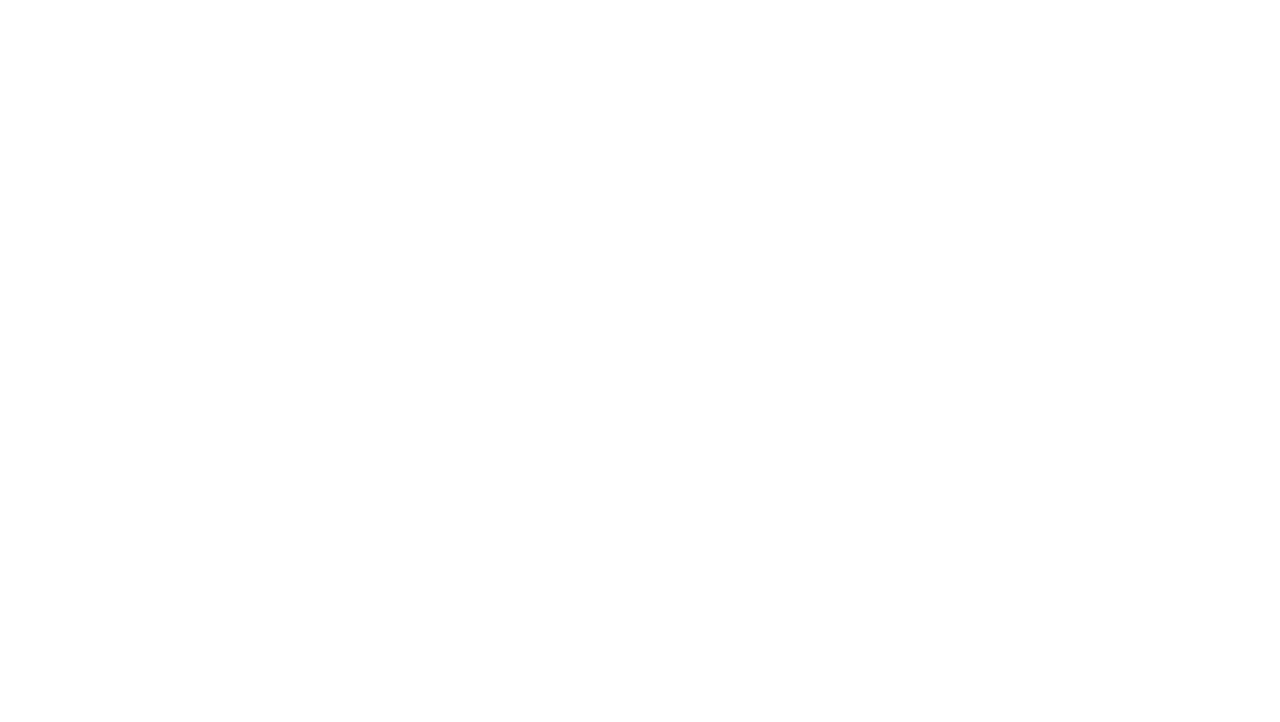
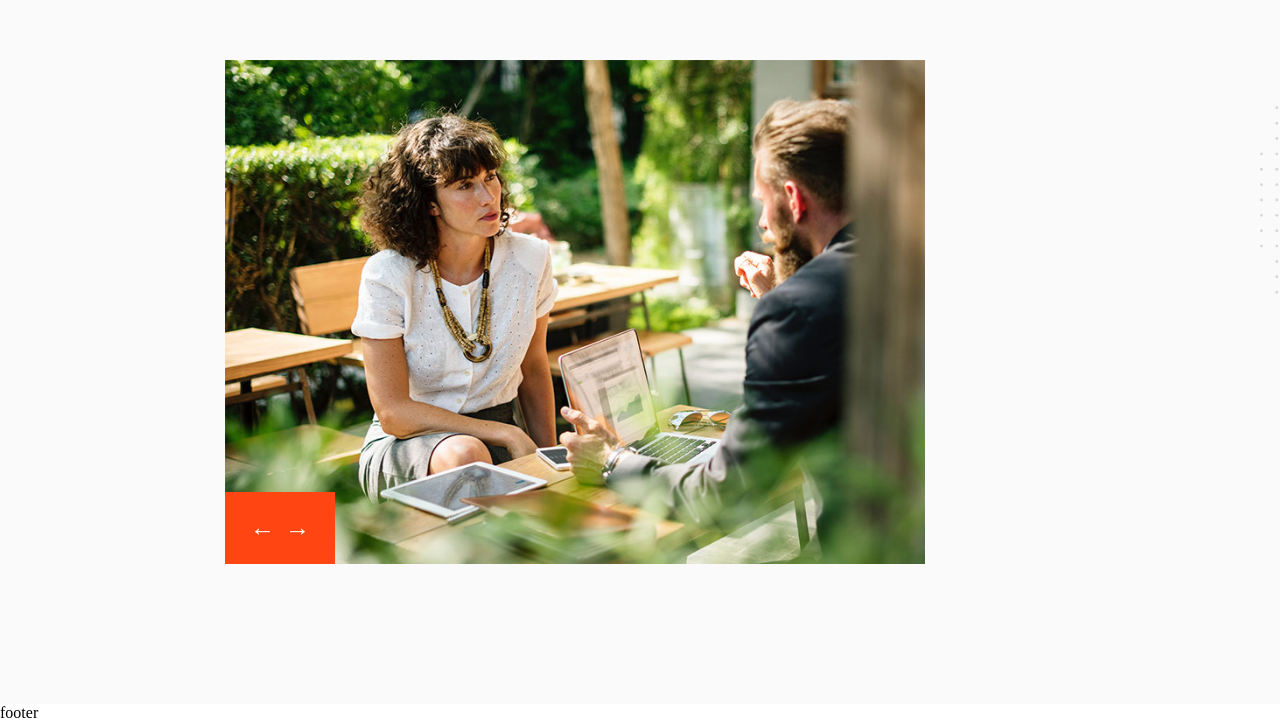
Before and after one commit to dieromeo/proj-html-vuejs, a Vue app: page / in a window 1280 px wide. Shown: the part 1610-2332 px from the top of the page. Before the commit the page ends 1538 px from the top, so only its background shows below. Built offline with nearby package versions, Linux system fonts and the light colour scheme.

Commit message:
feat: team section base layout

```diff
--- a/src/components/Main/MainComponent.vue
+++ b/src/components/Main/MainComponent.vue
@@ -1,14 +1,16 @@
 <script>
 import Specialties from './Specialties.vue';
+import Team from './Team.vue';
 
 export default {
     name: 'MainComponent',
-    components: { Specialties }
+    components: { Specialties, Team }
 }
 </script>
 
 <template>
     <Specialties />
+    <Team />
 </template>
 
 <style></style>
--- a/src/components/Main/Specialties.vue
+++ b/src/components/Main/Specialties.vue
@@ -41,6 +41,8 @@ export default {
 section {
     text-align: center;
     position: relative;
+    height: 640px;
+    background-color: $team-bg;
 
     .specialties-content {
         display: flex;
--- /dev/null
+++ b/src/components/Main/Team.vue
@@ -0,0 +1,75 @@
+<script>
+import SmallRightArrow from '../SmallRightArrow.vue';
+import SmallLeftArrow from '../SmallLeftArrow.vue'
+import TeamCard from './TeamCard.vue';
+
+export default {
+    name: 'Team',
+    components: { SmallRightArrow, SmallLeftArrow, TeamCard },
+    data() {
+        return {
+            image: { url: '../../../public/img/h1-img-01.jpg', alt: 'Jason Bickford' }
+        }
+    }
+}
+</script>
+
+<template>
+    <section>
+        <div class="team big-container">
+            <div class="small-container">
+                <div class="image-container">
+                    <img :src="image.url" :alt="image.alt">
+                    <div class="arrows">
+                        <SmallLeftArrow />
+                        <SmallRightArrow />
+                    </div>
+                    <div class="cards-container">
+                        <TeamCard />
+                    </div>
+                </div>
+            </div>
+        </div>
+    </section>
+</template>
+
+<style lang="scss" scoped>
+@use '../../style/partials/variables' as *;
+
+section {
+    background-color: $team-bg;
+    position: relative;
+}
+
+.team {
+    background-image: url('../../../public/img/svg-4.svg');
+    background-repeat: no-repeat;
+    background-position-x: 98%;
+    background-position-y: 15%;
+
+    .small-container {
+        padding: 140px 0;
+    }
+
+    .image-container {
+        width: 700px;
+        position: relative;
+
+        img {
+            width: 100%;
+            display: block;
+        }
+    }
+}
+
+.arrows {
+    display: flex;
+    gap: 10px;
+    position: absolute;
+    left: 0;
+    bottom: 0;
+    background-color: $secondary-color;
+    color: $white;
+    padding: 22px 25px;
+}
+</style>
--- /dev/null
+++ b/src/components/Main/TeamCard.vue
@@ -0,0 +1,9 @@
+<script>
+export default {
+    name: 'TeamCard'
+}
+</script>
+
+<template></template>
+
+<style></style>
--- /dev/null
+++ b/src/components/SmallLeftArrow.vue
@@ -0,0 +1,17 @@
+<script>
+export default {
+    name: 'SmallLeftArrow'
+}
+</script>
+
+<template>
+    <div class="left-arrow">
+        &leftarrow;
+    </div>
+</template>
+
+<style lang="scss" scoped>
+.left-arrow {
+    font-size: 25px;
+}
+</style>
--- a/src/style/partials/_common.scss
+++ b/src/style/partials/_common.scss
@@ -6,6 +6,11 @@ COMMON
 
 .big-container {
     width: 1765px;
+    margin: 0 auto;
+}
+
+.small-container {
+    width: 1315px;
     margin: 0 auto;
 }
 
--- a/src/style/partials/_variables.scss
+++ b/src/style/partials/_variables.scss
@@ -6,3 +6,4 @@ $text-main: #000000;
 $text-secondary: #A6A6A6;
 $secondary-color: #FF4612;
 $white: #fff;
+$team-bg: #FAFAFA;
```
Also changed, not shown: public/img/h1-img-01.jpg (added), public/img/svg-4.svg (added).
